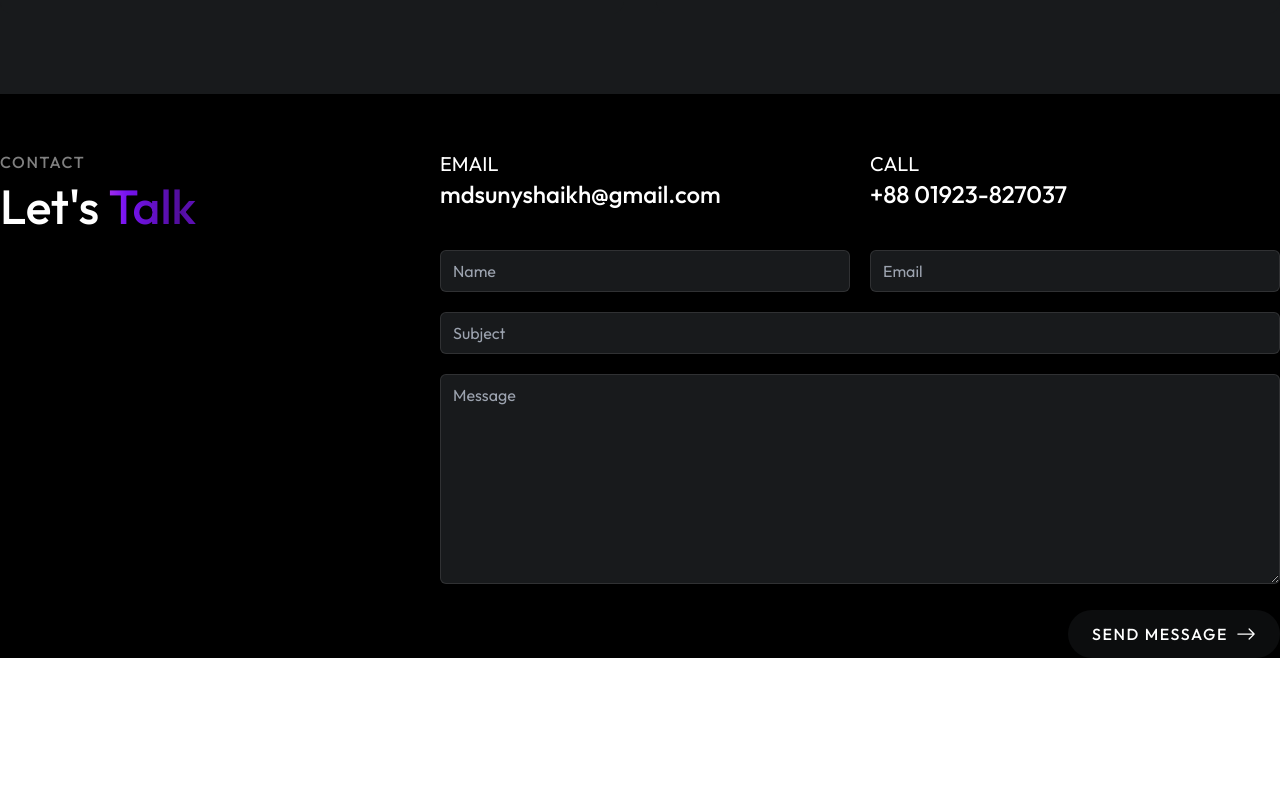
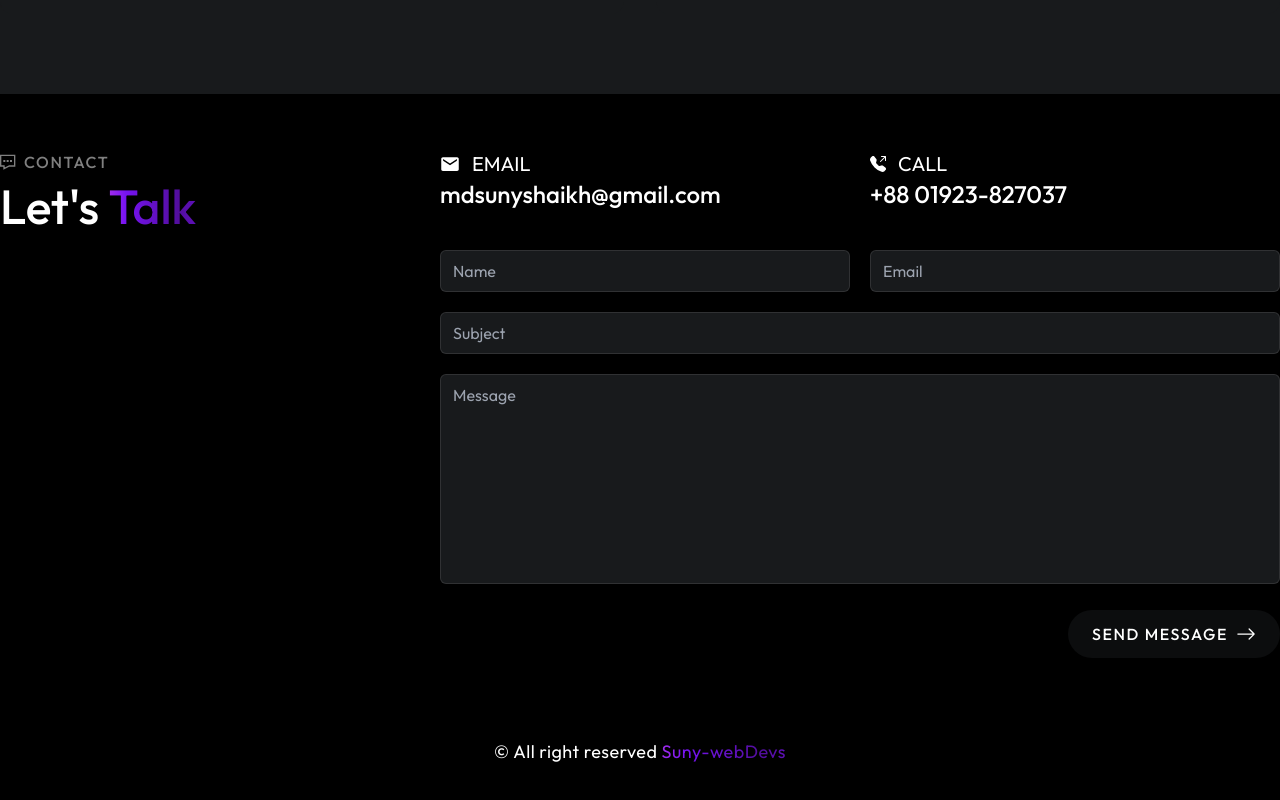
Before and after one commit to suny-webdevs/mdssk, a Next.js app: page / in a window 1280 px wide. Shown: the part 2186-2986 px from the top of the page. Before the commit the page ends 2884 px from the top, so only its background shows below. Built offline with nearby package versions, Linux system fonts and the light colour scheme.

Commit message:
add footer

```diff
--- a/src/app/layout.js
+++ b/src/app/layout.js
@@ -1,21 +1,23 @@
-import Navbar from "@/components/shared/Navbar"
-import "./globals.css"
+import Navbar from "@/components/shared/Navbar";
+import "./globals.css";
+import Footer from "@/components/shared/Footer";
 
 export const metadata = {
   title: "Md Suny Shaikh | Suny-webDevs",
   description:
     "I am Md Suny Shaikh. I am a web developer. Suny-webDevs is my personal portfolio website.",
-}
+};
 
 export default function RootLayout({ children }) {
   return (
     <html lang="en">
       <body
-        className={`bg-black text-white font-outfit selection:bg-white selection:text-black`}
+        className={`bg-black font-outfit text-white selection:bg-white selection:text-black`}
       >
         <Navbar />
         {children}
+        <Footer />
       </body>
     </html>
-  )
+  );
 }
--- a/src/components/MainPage/ContactSection.jsx
+++ b/src/components/MainPage/ContactSection.jsx
@@ -3,17 +3,26 @@ import PageWrapper from "../shared/PageWrapper";
 import SectionTitle from "../shared/SectionTitle";
 import TextGradient from "../shared/TextGradient";
 import Button from "../shared/Button";
-import { BsArrowRight } from "react-icons/bs";
+import { BsArrowRight, BsFillTelephoneOutboundFill } from "react-icons/bs";
+import { IoMdMail } from "react-icons/io";
+import { GrContact } from "react-icons/gr";
 
 const ContactSection = () => {
   return (
     <div id="contact">
       <PageWrapper className="grid grid-cols-1 gap-10 md:grid-cols-3">
-        <SectionTitle tag="Contact" title="Let's" gradientText="talk" />
+        <SectionTitle
+          icon={<GrContact />}
+          tag="Contact"
+          title="Let's"
+          gradientText="talk"
+        />
         <div className="col-span-2">
           <div className="grid grid-cols-1 gap-5 md:grid-cols-2">
             <div>
-              <p className="uppercase md:text-xl">Email </p>
+              <p className="flex items-center gap-3 uppercase md:text-xl">
+                <IoMdMail className="" /> Email{" "}
+              </p>
               <Link
                 href={"mailto:mdsunyshaikh@gmail.com"}
                 className="text-2xl font-medium"
@@ -22,7 +31,9 @@ const ContactSection = () => {
               </Link>
             </div>
             <div>
-              <p className="uppercase md:text-xl">Call </p>
+              <p className="flex items-center gap-3 uppercase md:text-xl">
+                <BsFillTelephoneOutboundFill className="text-base" /> Call
+              </p>
               <Link
                 href={"tel:+8801920827037"}
                 className="text-2xl font-medium"
@@ -57,7 +68,7 @@ const ContactSection = () => {
               <textarea
                 placeholder="Message"
                 rows="8"
-                className="w-full rounded-md border border-white/10 bg-primary px-3 py-2 outline-none"
+                className="w-full resize-none rounded-md border border-white/10 bg-primary px-3 py-2 outline-none"
               ></textarea>
             </div>
             <div className="flex items-center justify-start md:col-span-2 md:justify-end">
--- a/src/components/MainPage/MainPage.jsx
+++ b/src/components/MainPage/MainPage.jsx
@@ -5,7 +5,7 @@ import ServiceSection from "./ServiceSection";
 
 const MainPage = () => {
   return (
-    <div className="my-10 flex flex-col gap-10 md:gap-14">
+    <div className="flex flex-col gap-10 py-10 md:gap-14">
       <HeroSection />
       <ServiceSection />
       <PortfolioSection />
--- /dev/null
+++ b/src/components/shared/Footer.jsx
@@ -0,0 +1,17 @@
+import Link from "next/link";
+import TextGradient from "./TextGradient";
+
+const Footer = () => {
+  return (
+    <div className="flex w-full items-center justify-center py-10">
+      <p className="tracking-wide md:text-lg">
+        &copy; All right reserved{" "}
+        <TextGradient>
+          <Link href={"/"}>Suny-webDevs</Link>
+        </TextGradient>
+      </p>
+    </div>
+  );
+};
+
+export default Footer;
```
